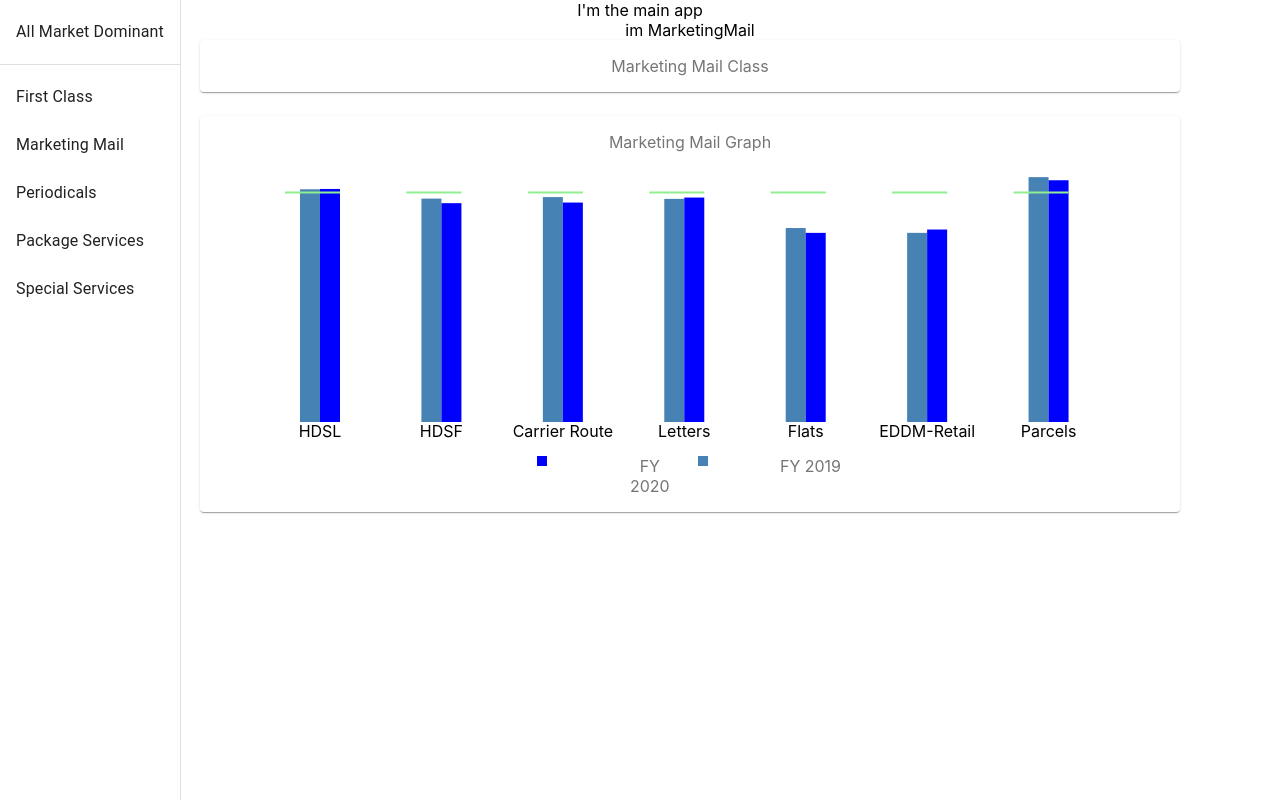
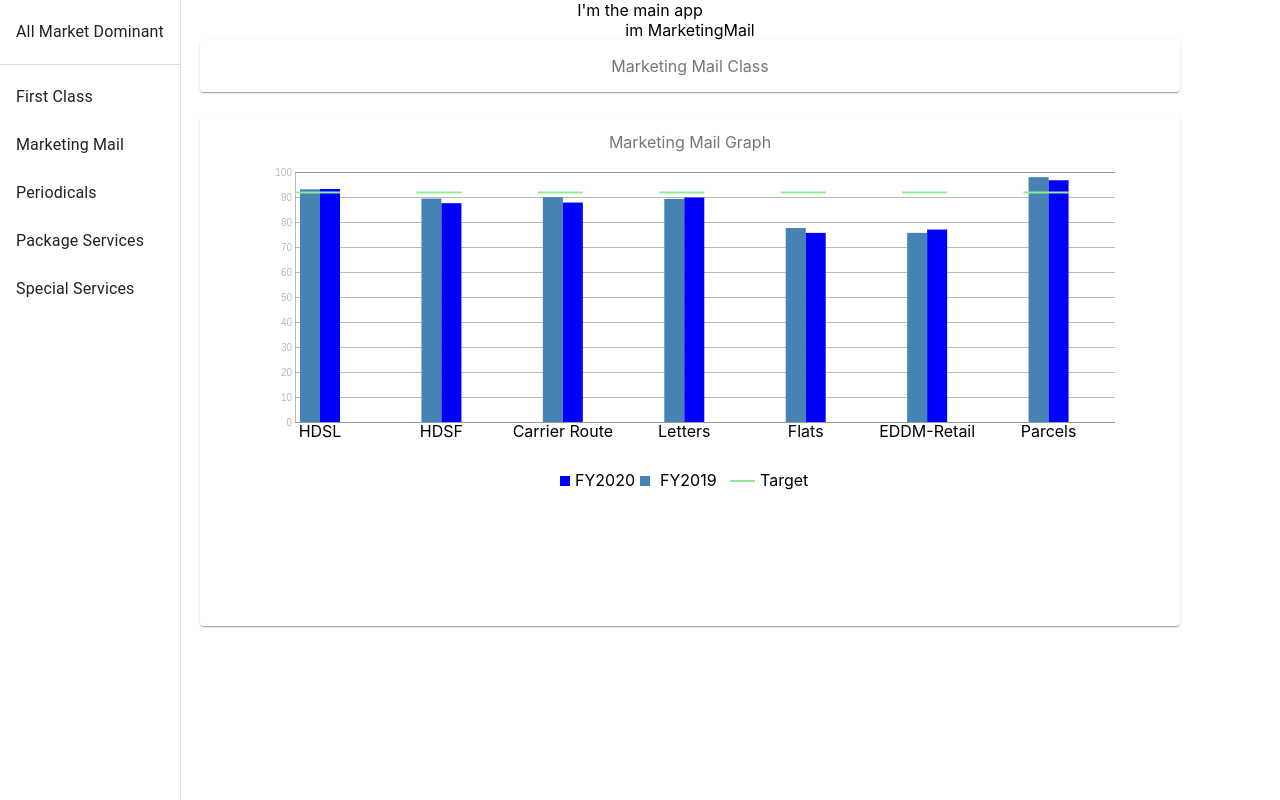
Before and after one commit to Uvacoder/USPS-service-dashbaord, a React (Create React App) app in the folder service-dashboard/: page /marketing-mail in a window 1280 px wide. Built offline with nearby package versions, Linux system fonts and the light colour scheme.

Commit message:
got gridlines and key

```diff
--- a/service-dashboard/src/mailClassComponents/GraphKey.jsx
+++ b/service-dashboard/src/mailClassComponents/GraphKey.jsx
@@ -1,33 +1,30 @@
-import Grid from "@material-ui/core/Grid";
+// import Grid from "@material-ui/core/Grid";
 
 export const GraphKey = () => {
   return (
-    <Grid container spacing={2} justifyContent="center">
-      <Grid item xs={1}>
-        <div style={{ height: "10px", width: "10px", backgroundColor: "blue" }}>
-          {" "}
-        </div>
-      </Grid>
-      <Grid item xs={1}>
-        <div>FY 2020 </div>
-      </Grid>
+    <svg>
+      <rect fill="blue" x={20} y={20} width={10} height={10}></rect>
+      <text x={35} y={30}>
+        FY2020
+      </text>
+      <rect fill="steelblue" x={100} y={20} width={10} height={10}></rect>
+      <text x={120} y={30}>
+        {" "}
+        FY2019
+      </text>
+      <line
+        x1={190}
+        y1={25}
+        x2={215}
+        y2={25}
+        strokeWidth={1}
+        stroke="limegreen"
+      />
 
-      <Grid item xs={1}>
-        <div
-          style={{
-            height: "10px",
-            width: "10px",
-            backgroundColor: "steelblue",
-          }}
-        >
-          {" "}
-        </div>
-      </Grid>
-
-      <Grid item xs={1}>
-        <div>FY 2019 </div>
-      </Grid>
-    </Grid>
+      <text x={220} y={30}>
+        Target
+      </text>
+    </svg>
   );
 };
 
--- a/service-dashboard/src/mailClassComponents/MarketingMailComponents/MarketingMailClassGraph.jsx
+++ b/service-dashboard/src/mailClassComponents/MarketingMailComponents/MarketingMailClassGraph.jsx
@@ -21,10 +21,11 @@ export const MarketingMailClassGraph = (props) => {
     graphHeight: 300,
     graphWidth: 500,
     barWidth: 20,
-    marginLeft: 20,
+    marginLeft: 30,
     marginRight: 20,
     marginBottom: 30,
     // barMarginLeft: this.marginLeft + 15,
+    marginTop: 20,
     barMarginLeft: 20 + 15,
   };
 
@@ -36,6 +37,7 @@ export const MarketingMailClassGraph = (props) => {
     marginLeft,
     marginRight,
     barMarginLeft,
+    marginTop,
   } = classGraphDims;
 
   const topStart = graphHeight - marginBottom;
@@ -44,6 +46,7 @@ export const MarketingMailClassGraph = (props) => {
   const svgHeigh = 400;
 
   const yScale = d3.scaleLinear().domain([0, 100]).range([0, 250]);
+  const yScaleRev = d3.scaleLinear().domain([0, 100]).range([250, 0]);
 
   const svg = d3.select("#mmClassSvg");
 
@@ -68,6 +71,43 @@ export const MarketingMailClassGraph = (props) => {
     const data2019 = dataProducts.filter((row) => row.fy == 2019);
 
     const interBarMargin = getInterBarMargin(data2020);
+    svg
+      .selectAll(".nameBoxes")
+      .data(data2020)
+      .enter()
+      .append("rect")
+      .attr("x", (d, i) => i * interBarMargin + 5)
+      .attr("y", (d) => topStart)
+      .attr("height", 50)
+      .attr("width", 120)
+      .attr("fill", "white")
+      .attr("class", "graphicElement nameBox")
+      .on("mouseover", function () {
+        d3.select(this).attr("fill", "grey");
+      })
+      .on("mouseout", function () {
+        d3.select(this).attr("fill", "white");
+      });
+
+    svg
+      .selectAll(".productNameText")
+      .data(data2020)
+      .enter()
+      .append("text")
+      .attr("x", (d, i) => i * interBarMargin + 55)
+      .attr("y", topStart + 15)
+      .text((d) => d.productAbbrev)
+      .attr("text-anchor", "middle")
+      .attr("class", "graphicElement nameBox");
+
+    svg
+      .append("g")
+      .call(d3.axisLeft(yScaleRev).tickSize(-svgWidth))
+      .attr("transform", `translate(${marginLeft},${marginTop})`)
+      .style("opacity", 0.5)
+      .attr("class", "graphicElement axisTicks");
+    //   .tickSize(300)
+    //   .tickFormat("");
 
     svg
       .selectAll(".bar2019")
@@ -105,35 +145,6 @@ export const MarketingMailClassGraph = (props) => {
       .style("stroke", "lightgreen")
       .style("stroke-width", 2)
       .attr("class", "graphicElement targetLines");
-
-    svg
-      .selectAll(".nameBoxes")
-      .data(data2020)
-      .enter()
-      .append("rect")
-      .attr("x", (d, i) => i * interBarMargin + 5)
-      .attr("y", (d) => topStart)
-      .attr("height", 50)
-      .attr("width", 120)
-      .attr("fill", "white")
-      .attr("class", "graphicElement nameBox")
-      .on("mouseover", function () {
-        d3.select(this).attr("fill", "grey");
-      })
-      .on("mouseout", function () {
-        d3.select(this).attr("fill", "white");
-      });
-
-    svg
-      .selectAll(".productNameText")
-      .data(data2020)
-      .enter()
-      .append("text")
-      .attr("x", (d, i) => i * interBarMargin + 55)
-      .attr("y", topStart + 15)
-      .text((d) => d.productAbbrev)
-      .attr("text-anchor", "middle")
-      .attr("class", "graphicElement nameBox");
   }
 
   function removeBars() {
```
